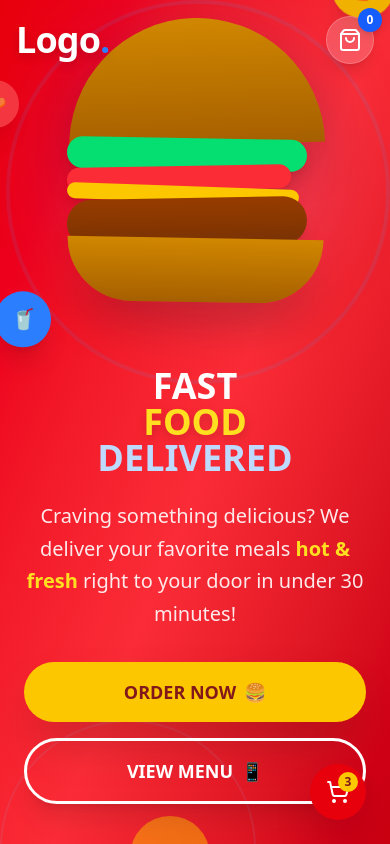
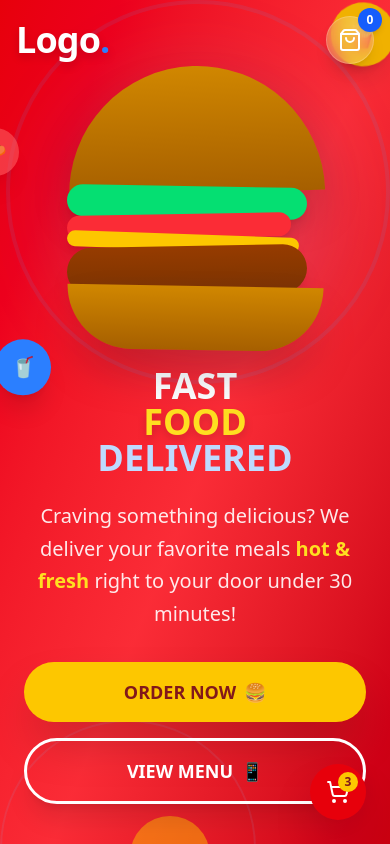
Before and after one commit to devoco91/chickenandrice, a Next.js app: page / in a window 390 px wide. Shown: the top 844 px of the page. Built offline with nearby package versions, Linux system fonts and the light colour scheme.

Commit message:
Navbar background

```diff
--- a/app/components/Banner/Banner.jsx
+++ b/app/components/Banner/Banner.jsx
@@ -22,8 +22,6 @@ function Banner() {
             <div className="relative z-10 max-w-7xl mx-auto flex flex-col-reverse lg:flex-row items-center justify-between min-h-screen px-6 md:px-12">
                 {/* Text content */}
                 <div className="w-full lg:w-1/2 text-center lg:text-left pb-12 lg:pb-0">
-
-
                     <h1 className="text-4xl md:text-5xl lg:text-6xl font-black text-white leading-none mb-6">
                         <span className="block">FAST</span>
                         <span className="block text-yellow-300 drop-shadow-lg">FOOD</span>
@@ -33,7 +31,7 @@ function Banner() {
                     <p className="text-white/90 text-xl md:text-2xl mb-8 leading-relaxed font-medium">
                         Craving something delicious? We deliver your favorite meals
                         <span className="text-yellow-300 font-bold"> hot & fresh </span>
-                        right to your door in under 30 minutes!
+                        right to your door under 30 minutes!
                     </p>
 
                     <div className="flex flex-col sm:flex-row gap-4 justify-center lg:justify-start">
@@ -70,7 +68,7 @@ function Banner() {
                 </div>
 
                 {/* Visual content */}
-                <div className="w-full lg:w-1/2 relative mb-12 lg:mb-0">
+                <div className="w-full lg:w-1/2 relative mb-12 lg:mb-0 translate-y-12 sm:translate-y-0 transition-transform duration-300">
                     <div className="relative z-20">
                         <div className="relative mx-auto w-80 h-80 md:w-96 md:h-96 lg:w-[500px] lg:h-[500px]">
                             {/* Burger illustration using CSS */}
--- a/app/components/Navbar/Navbar.jsx
+++ b/app/components/Navbar/Navbar.jsx
@@ -1,21 +1,37 @@
 'use client'
-import React from 'react'
+
+import React, { useEffect, useState } from 'react'
 import Link from 'next/link'
 import { ShoppingBag } from 'lucide-react'
 
 function Navbar() {
+  const [scrolled, setScrolled] = useState(false)
+
+  useEffect(() => {
+    const handleScroll = () => {
+      setScrolled(window.scrollY > 0)
+    }
+    window.addEventListener('scroll', handleScroll)
+
+    // Cleanup listener on unmount
+    return () => window.removeEventListener('scroll', handleScroll)
+  }, [])
+
   return (
-    <nav className="fixed top-0 left-0 w-full bg-transparent z-50">
+    <nav
+      className={`fixed top-0 left-0 w-full z-50 mb-10 transition-colors duration-300 ${
+        scrolled ? 'bg-black' : 'bg-transparent'
+      }`}
+    >
       <div className="max-w-6xl mx-auto px-4 py-4 flex justify-between items-center">
-
-        {/* Logo - bigger, stronger */}
+        {/* Logo */}
         <Link href="/" className="hover:opacity-80 transition-opacity duration-200">
           <h1 className="text-4xl font-extrabold text-white tracking-tight drop-shadow-lg">
             Logo<span className="text-blue-500">.</span>
           </h1>
         </Link>
 
-        {/* Cart Icon - with new icon + blue badge */}
+        {/* Cart Icon */}
         <div className="relative group">
           <button
             className="flex items-center justify-center w-12 h-12 bg-white/20 backdrop-blur-sm text-white rounded-full hover:bg-white/30 transition-all duration-200 shadow-lg hover:shadow-xl transform hover:scale-105 border border-white/20"
@@ -29,7 +45,6 @@ function Navbar() {
             0
           </span>
 
-
           <div className="absolute right-0 top-full mt-2 px-3 py-1 bg-gray-800 text-white text-sm rounded opacity-0 group-hover:opacity-100 transition-opacity duration-200 pointer-events-none whitespace-nowrap">
             View Cart
           </div>
```
